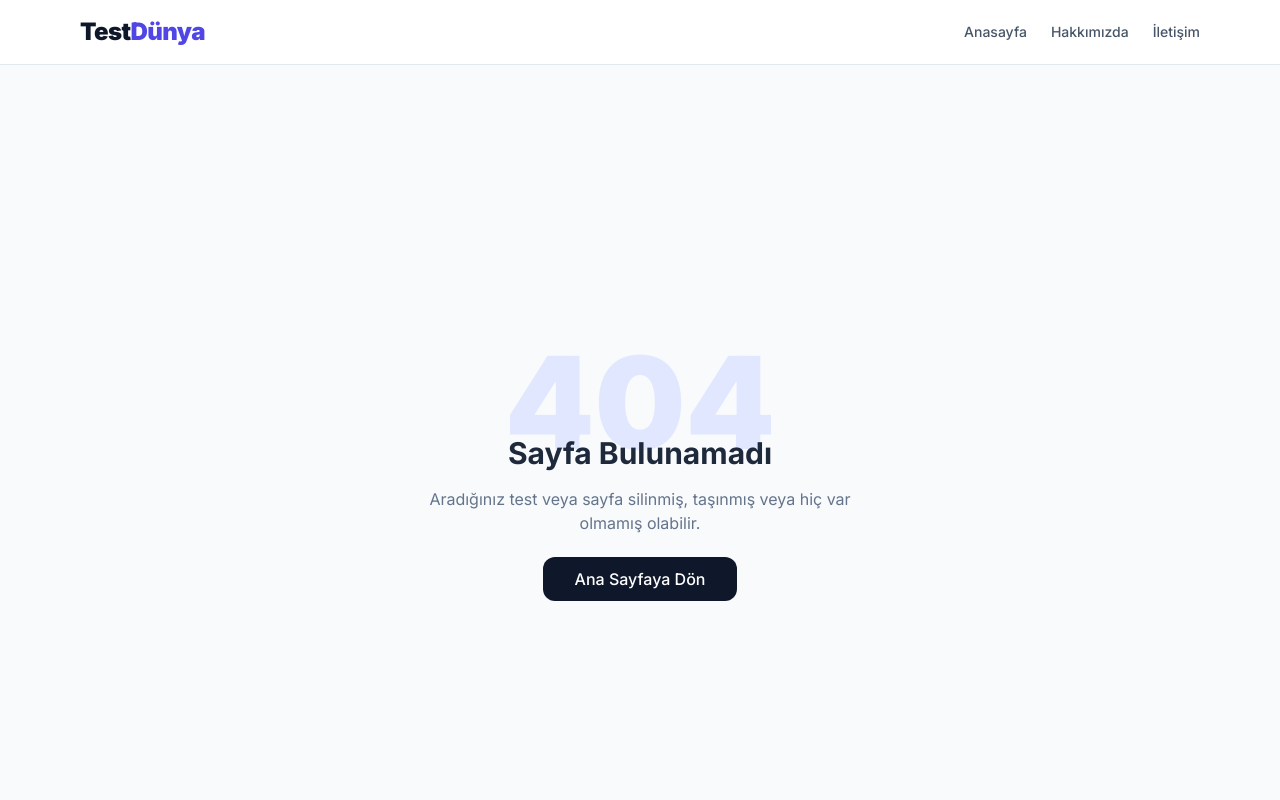
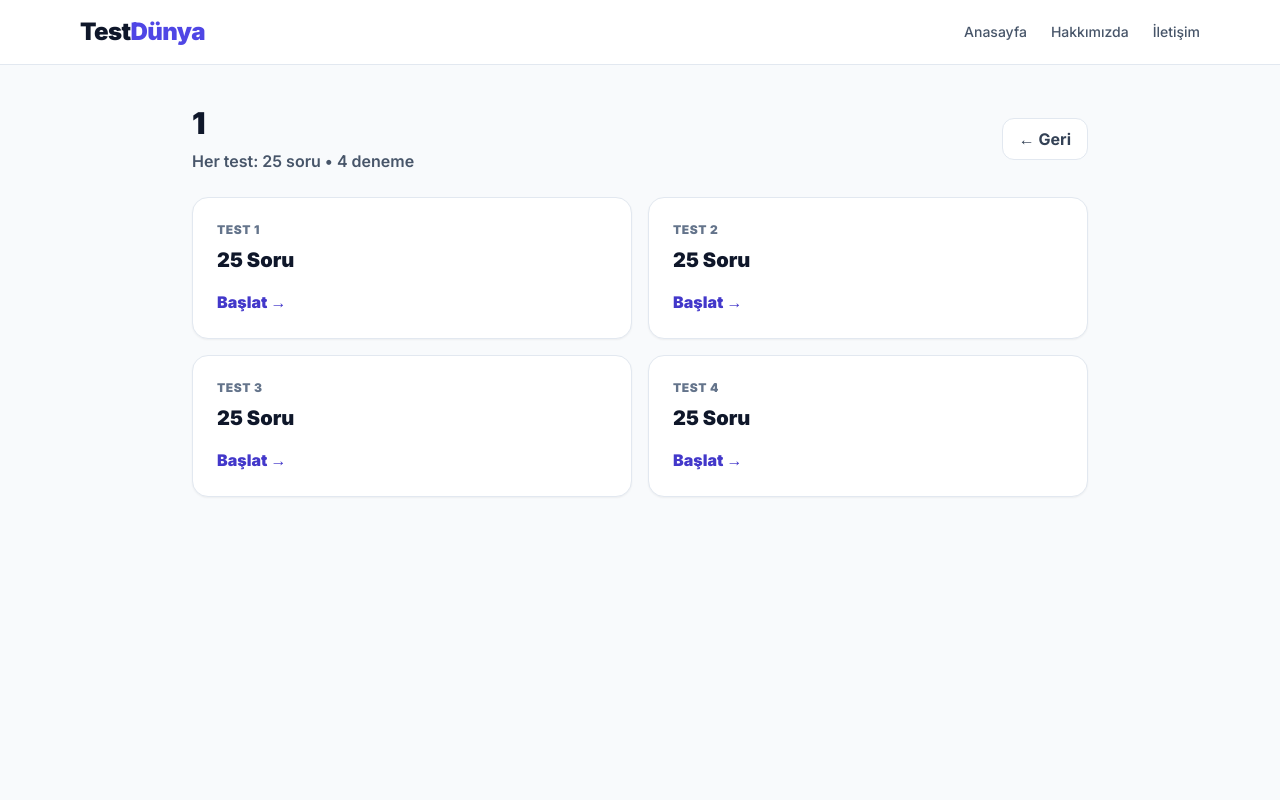
Before and after one commit to kuarkcoin/testdunya, a Next.js app: page /gorevde-yukselme/1 in a window 1280 px wide. Before the commit this address had no page. Shown: the top 800 px of the page. Built offline with nearby package versions, Linux system fonts and the light colour scheme.

Commit message:
Create gorevde-yukselme/[subject]/page.tsx

```diff
--- /dev/null
+++ b/app/gorevde-yukselme/[subject]/page.tsx
@@ -0,0 +1,67 @@
+'use client';
+
+import React from 'react';
+import Link from 'next/link';
+import { useParams } from 'next/navigation';
+
+const subjectTitleMap: Record<string, string> = {
+  'tc-anayasasi-genel-esaslar': 'TC Anayasası (Genel Esaslar)',
+  'tc-anayasasi-temel-haklar': 'TC Anayasası (Temel hak ve ödevler)',
+  'tc-anayasasi-temel-organlar': 'TC Anayasası (Devletin Temel Organları)',
+  'dmk-657': '657 Sayılı Devlet Memurları Kanunu (1-212)',
+  'etik-5176': '5176 Sayılı Etik Kurulu + Yönetmelik',
+  'isg-6331': '6331 Sayılı İş Sağlığı ve Güvenliği Kanunu',
+  'kmykk-5018': '5018 Sayılı Kamu Mali Yönetimi ve Kontrol Kanunu',
+  'bilgi-edinme-4982': '4982 Sayılı Bilgi Edinme Hakkı Kanunu + Yönetmelik',
+  'iyuk-2577': '2577 Sayılı İdari Yargılama Usulü Kanunu',
+  'cbk-1-16-bolum': '1 Sayılı CBK (Onaltıncı Bölüm)',
+  'resmi-yazisma-yonetmelik': 'Resmi Yazışmalarda Usul ve Esaslar Yönetmeliği',
+  'ataturk-ilkeleri-inkilap': 'Atatürk İlkeleri ve İnkılap Tarihi',
+  'turkce-dilbilgisi': 'Türkçe Dil Bilgisi ve Yazım Kuralları',
+  'genel-kultur': 'Genel Kültür',
+
+  // ✅ Yeni ekler
+  'kamu-ihale-4734': '4734 Sayılı Kamu İhale Kanunu',
+  'devlet-ihale-2886': '2886 Sayılı Devlet İhale Kanunu',
+  'dilekce-hakki-3071': '3071 Sayılı Dilekçe Hakkı Kanunu',
+};
+
+export default function SubjectPage() {
+  const params = useParams();
+  const subject = (params?.subject as string) || '';
+  const title = subjectTitleMap[subject] || subject;
+
+  const base = `gorevde-yukselme-${subject}`;
+
+  return (
+    <main className="min-h-screen bg-slate-50 px-4 py-10">
+      <div className="max-w-4xl mx-auto space-y-6">
+
+        <div className="flex items-center justify-between gap-4">
+          <div>
+            <h1 className="text-3xl font-black text-slate-900">{title}</h1>
+            <p className="text-slate-600 font-semibold mt-2">Her test: 25 soru • 4 deneme</p>
+          </div>
+          <Link href="/gorevde-yukselme" className="px-4 py-2 rounded-xl bg-white border border-slate-200 font-bold text-slate-700 hover:bg-slate-100">
+            ← Geri
+          </Link>
+        </div>
+
+        <section className="grid grid-cols-1 sm:grid-cols-2 gap-4">
+          {[1,2,3,4].map(n => (
+            <Link
+              key={n}
+              href={`/test/${base}-${n}`}
+              className="bg-white border border-slate-200 rounded-2xl p-6 shadow-sm hover:shadow-md hover:-translate-y-0.5 transition"
+            >
+              <div className="text-xs font-black text-slate-500 uppercase tracking-wider">Test {n}</div>
+              <div className="mt-2 text-xl font-black text-slate-900">25 Soru</div>
+              <div className="mt-4 font-black text-indigo-700">Başlat →</div>
+            </Link>
+          ))}
+        </section>
+
+      </div>
+    </main>
+  );
+}
```
